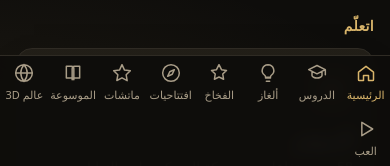
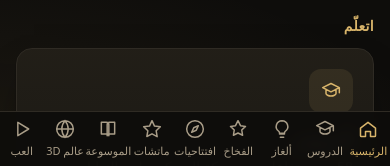
Before and after one commit to alhinawi/Chesti-Think-Play-Conquer, a Next.js app: page / in a window 390 px wide. Shown: the part 676-842 px from the top of the page. Built offline with nearby package versions, Linux system fonts and the light colour scheme; no server answers.

Commit message:
Fix mobile bottom nav: 9 sections after /matches (grid-cols-8 -> grid-cols-9)

```diff
--- a/src/components/Shell.tsx
+++ b/src/components/Shell.tsx
@@ -87,7 +87,7 @@ export default function Shell({ children }: { children: ReactNode }) {
         aria-label="الأقسام"
         className="fixed inset-x-0 bottom-0 z-30 border-t border-line bg-bg/95 pb-[env(safe-area-inset-bottom)] backdrop-blur md:hidden"
       >
-        <ul className="grid grid-cols-8">
+        <ul className="grid grid-cols-9">
           {NAV.map((n) => {
             const on = isActive(path, n.href)
             return (
```
